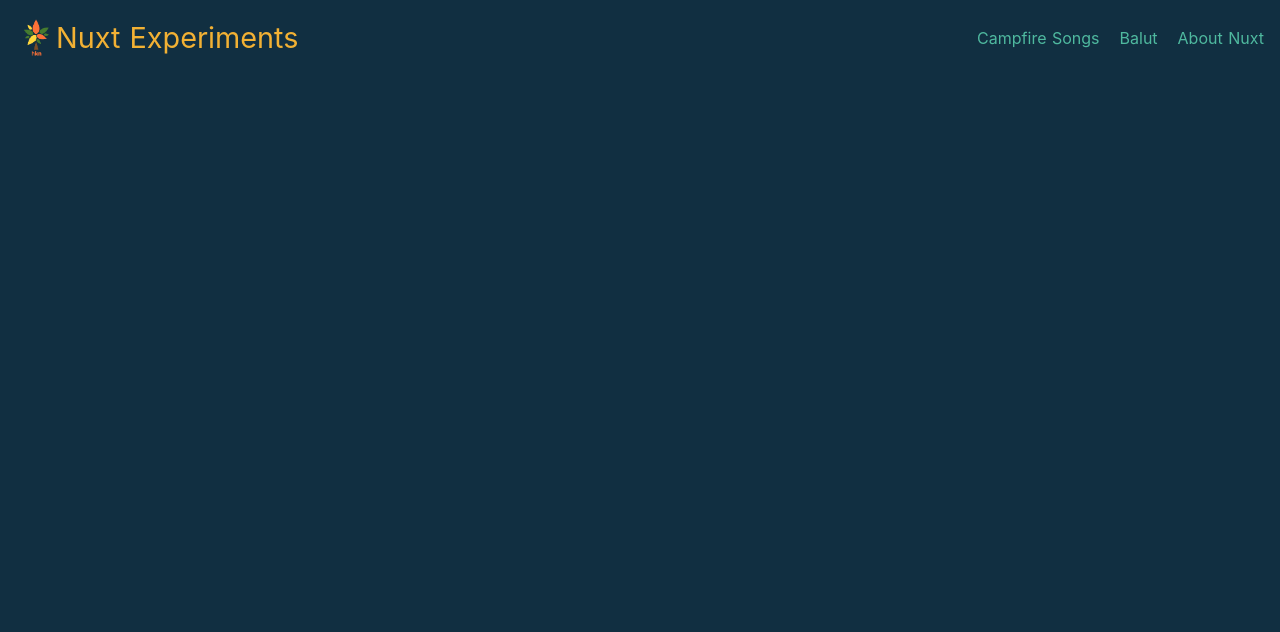
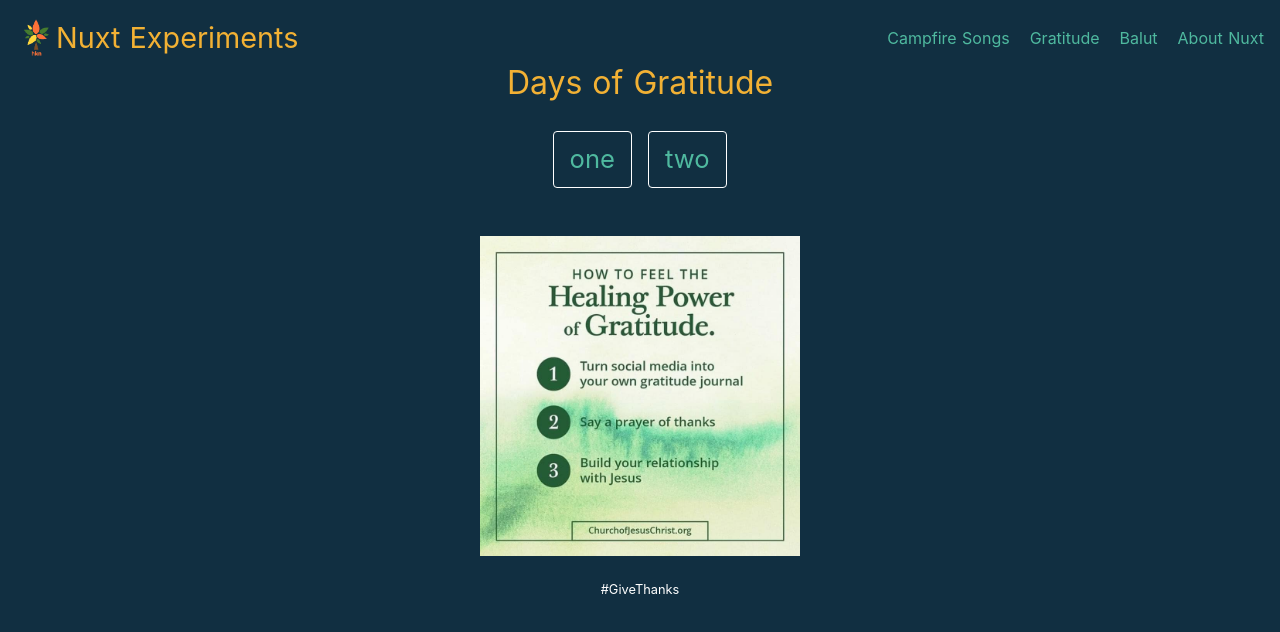
Before and after one commit to ethyl2/nuxt-experiment, a Nuxt app: page /gratitude in a window 1280 px wide. Shown: the top 632 px of the page. Built offline with nearby package versions, Linux system fonts and the light colour scheme.

Commit message:
Feat: Adds gratitude pages

```diff
--- a/components/TheNavBar.vue
+++ b/components/TheNavBar.vue
@@ -7,6 +7,7 @@
       </nuxt-link>
       <div class="flex space-x-5">
         <nuxt-link to="/songs">Campfire Songs</nuxt-link>
+        <nuxt-link to="/gratitude">Gratitude</nuxt-link>
         <nuxt-link to="/balut">Balut</nuxt-link>
         <nuxt-link to="/aboutNuxt">About Nuxt</nuxt-link>
       </div>
--- /dev/null
+++ b/pages/gratitude/_day.vue
@@ -0,0 +1,40 @@
+<template>
+  <div class="container flex flex-col space-y-2">
+    <h2 class="text-xl">DAY {{ day.number.toUpperCase() }}</h2>
+    <h3 class="text-lg">I'm thankful for</h3>
+    <p class="text-base">{{ day.item }}</p>
+    <h3 class="text-lg">because</h3>
+    <p class="text-base">{{ day.reason }}.</p>
+    <hr />
+    <small>#GiveThanks</small>
+  </div>
+</template>
+
+<script>
+export default {
+  data() {
+    return {
+      currentDay: this.$route.params.day,
+      entries: [
+        {
+          number: 'one',
+          item: 'boxed mac-n-cheese',
+          reason:
+            'it allows people in my family to quickly make dinner for all of us',
+        },
+        {
+          number: 'two',
+          item: 'jackbox games',
+          reason:
+            'it creates fun, memorable times with friends and family near and far',
+        },
+      ],
+    }
+  },
+  computed: {
+    day() {
+      return this.entries.find((entry) => entry.number === this.currentDay)
+    },
+  },
+}
+</script>
--- /dev/null
+++ b/pages/gratitude/index.vue
@@ -0,0 +1,35 @@
+<template>
+  <div class="container flex flex-col justify-center items-center">
+    <h1 class="text-xl pb-6">Days of Gratitude</h1>
+    <nav class="grid grid-cols-2 gap-4 mb-6 mx-auto">
+      <nuxt-link
+        v-for="day in days"
+        :key="day"
+        :to="`/gratitude/${day}`"
+        class="text-base px-4 py-2 border border-white rounded"
+        >{{ day }}</nuxt-link
+      >
+    </nav>
+    <a
+      href="https://www.churchofjesuschrist.org/inspiration/the-story-behind-my-global-prayer-of-gratitude?lang=eng"
+      target="_blank"
+    >
+      <img
+        src="/gratitude.jpg"
+        alt="ways to give thanks"
+        class="max-w-xs my-6"
+      />
+    </a>
+    <small>#GiveThanks</small>
+  </div>
+</template>
+
+<script>
+export default {
+  data() {
+    return {
+      days: ['one', 'two'],
+    }
+  },
+}
+</script>
```
Also changed, not shown: static/gratitude.jpg (added).
